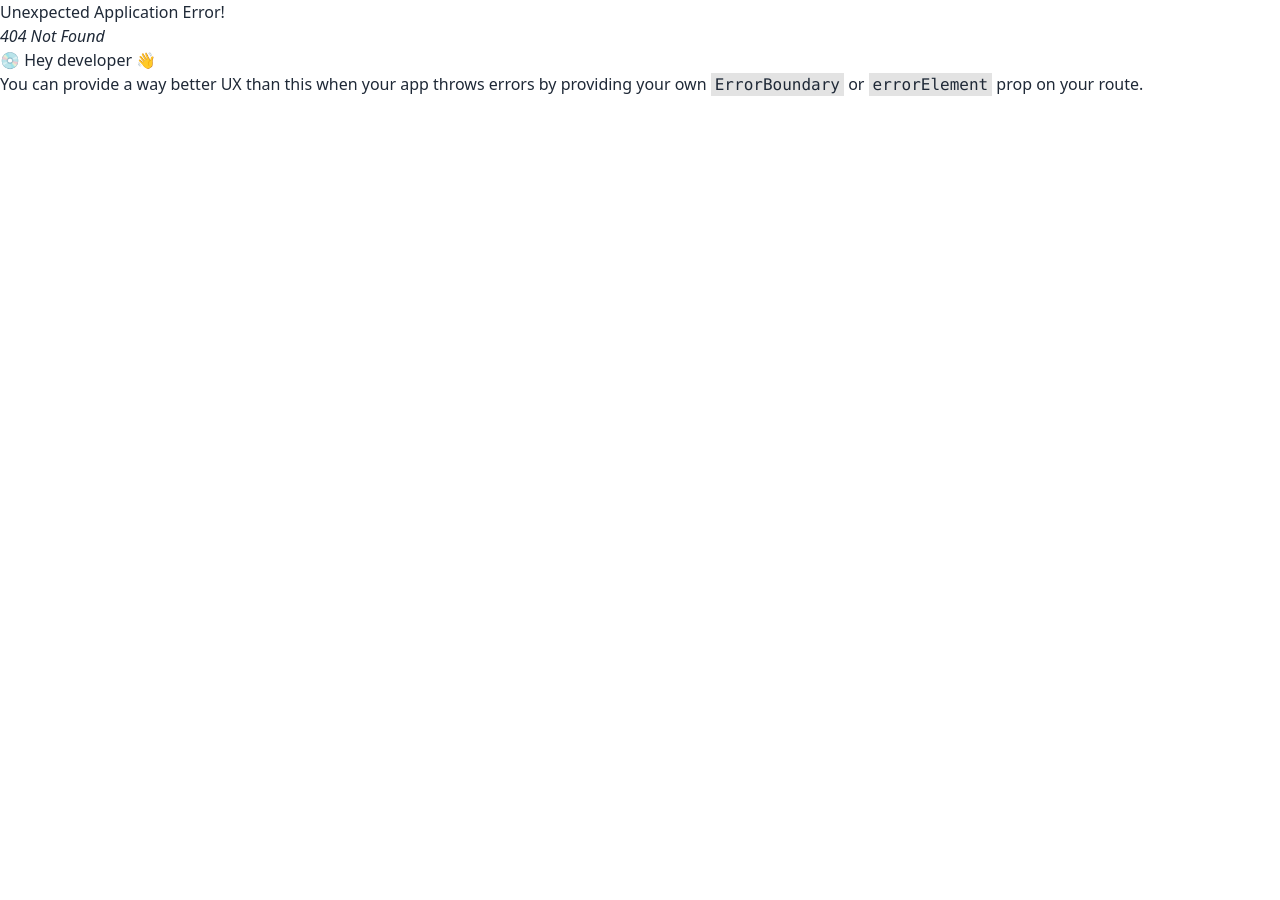
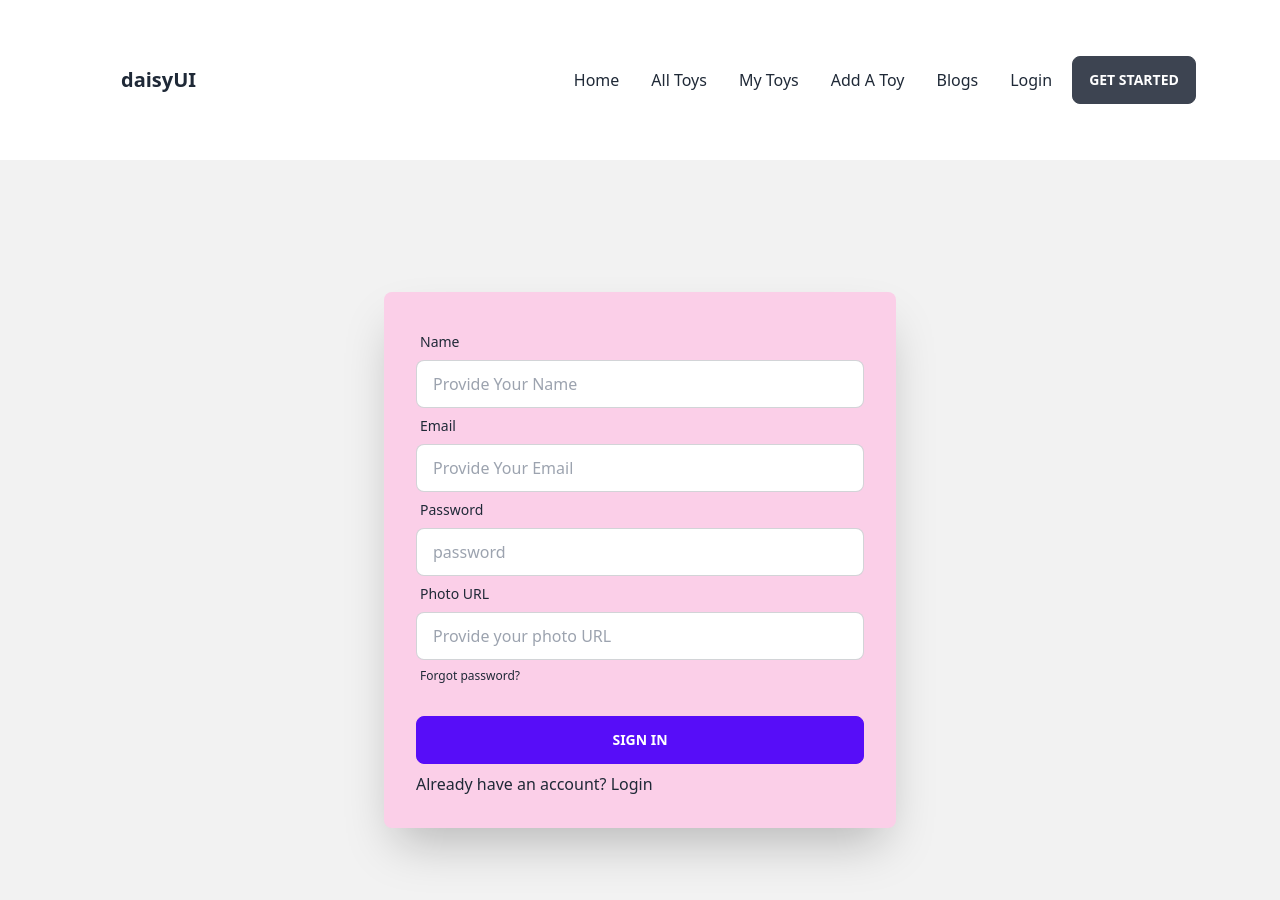
Before and after one commit to mim2041/disny-dolls-gallery-client, a React (Vite) app: page /signIn in a window 1280 px wide. Before the commit this address had no page. Shown: the top 900 px of the page. Before the commit the page ends 800 px from the top, so only its background shows below. Built offline with nearby package versions, Linux system fonts and the light colour scheme.

Commit message:
sign in page designed

```diff
--- /dev/null
+++ b/src/Login/Login.jsx
@@ -0,0 +1,39 @@
+import { Link } from "react-router-dom";
+
+
+const Login = () => {
+    return (
+        <div>
+            <div className="hero min-h-screen bg-base-200">
+
+                <div className="card flex-shrink-0 w-full w-2/5 shadow-2xl bg-base-100">
+                <div className="card-body">
+                    <form>
+                        <div className="form-control">
+                        <label className="label">
+                            <span className="label-text">Email</span>
+                        </label>
+                        <input type="text" placeholder="email" name="email" className="input input-bordered" />
+                        </div>
+                        <div className="form-control">
+                        <label className="label">
+                            <span className="label-text">Password</span>
+                        </label>
+                        <input type="text" placeholder="password" name="password" className="input input-bordered" />
+                        <label className="label">
+                            <a href="#" className="label-text-alt link link-hover">Forgot password?</a>
+                        </label>
+                        </div>
+                        <div className="form-control mt-6">
+                        <button className="btn btn-primary">Login</button>
+                        </div>
+                    </form>
+                    <p>Do not have an account? <Link to="/signIn"><span>Create an Account</span></Link></p>
+                </div>
+                </div>
+            </div>
+        </div>
+    );
+};
+
+export default Login;
--- /dev/null
+++ b/src/Login/SignIn.jsx
@@ -0,0 +1,50 @@
+import { Link } from "react-router-dom";
+
+
+const SignIn = () => {
+    return (
+        <div>
+            <div className="hero min-h-screen bg-base-200">
+                <div className="card flex-shrink-0 w-full max-w-lg shadow-2xl bg-base-100">
+                <div className="card-body bg-pink-200 rounded-lg">
+                    <form>
+                        <div className="form-control">
+                        <label className="label">
+                            <span className="label-text">Name</span>
+                        </label>
+                        <input type="text" placeholder="Provide Your Name" name="name" className="input input-bordered" />
+                        </div>
+                        <div className="form-control">
+                        <label className="label">
+                            <span className="label-text">Email</span>
+                        </label>
+                        <input type="email" placeholder="Provide Your Email" name="email" className="input input-bordered" />
+                        </div>
+                        <div className="form-control">
+                        <label className="label">
+                            <span className="label-text">Password</span>
+                        </label>
+                        <input type="password" placeholder="password" name="password" className="input input-bordered" />
+                        </div>
+                        <div className="form-control">
+                        <label className="label">
+                            <span className="label-text">Photo URL</span>
+                        </label>
+                        <input type="text" placeholder="Provide your photo URL" name="photo" className="input input-bordered" />
+                        <label className="label">
+                            <a href="#" className="label-text-alt link link-hover">Forgot password?</a>
+                        </label>
+                        </div>
+                        <div className="form-control mt-6">
+                        <button className="btn btn-primary">Sign In</button>
+                        </div>
+                    </form>
+                    <p>Already have an account? <Link to="/signIn"><span>Login</span></Link></p>
+                </div>
+                </div>
+            </div>
+        </div>
+    );
+};
+
+export default SignIn;
--- /dev/null
+++ b/src/firebase/firebase.config.js
@@ -0,0 +1,19 @@
+// Import the functions you need from the SDKs you need
+import { initializeApp } from "firebase/app";
+// TODO: Add SDKs for Firebase products that you want to use
+// https://firebase.google.com/docs/web/setup#available-libraries
+
+// Your web app's Firebase configuration
+const firebaseConfig = {
+  apiKey: import.meta.env.VITE_apiKey,
+  authDomain: import.meta.env.VITE_authDomain,
+  projectId: import.meta.env.VITE_projectId,
+  storageBucket: import.meta.env.VITE_storageBucket,
+  messagingSenderId: import.meta.env.VITE_messagingSenderId,
+  appId: import.meta.env.VITE_appId
+};
+
+// Initialize Firebase
+const app = initializeApp(firebaseConfig);
+
+export default app;
--- a/src/shared/Navbar/Navbar.jsx
+++ b/src/shared/Navbar/Navbar.jsx
@@ -1,9 +1,39 @@
+import { Link } from "react-router-dom";
 
 
 const Navbar = () => {
     return (
-        <div>
-
+        <div className="mx-24 my-12">
+            <div className="navbar bg-base-100">
+                <div className="navbar-start">
+                    <div className="dropdown">
+                    <label tabIndex={0} className="btn btn-ghost lg:hidden">
+                        <svg xmlns="http://www.w3.org/2000/svg" className="h-5 w-5" fill="none" viewBox="0 0 24 24" stroke="currentColor"><path strokeLinecap="round" strokeLinejoin="round" strokeWidth="2" d="M4 6h16M4 12h8m-8 6h16" /></svg>
+                    </label>
+                    <ul tabIndex={0} className="menu menu-compact dropdown-content mt-3 p-2 shadow bg-base-100 rounded-box w-52">
+                        <li><a>Home</a></li>
+                        <li><a className="justify-between"> All Toys</a></li>
+                        <li><a>My Toys</a></li>
+                        <li><a>Add A Toy</a></li>
+                        <li><a>Blogs</a></li>
+                    </ul>
+                    </div>
+                    <a className="btn btn-ghost normal-case text-xl">daisyUI</a>
+                </div>
+                <div className="navbar-center hidden lg:flex">
+                    <ul className="menu menu-horizontal px-1">
+                        <li><a>Home</a></li>
+                        <li><a>All Toys</a></li>
+                        <li><a>My Toys</a></li>
+                        <li><a>Add A Toy</a></li>
+                        <li><a>Blogs</a></li>
+                        <li><Link to="/login">Login</Link></li>
+                    </ul>
+                </div>
+                <div>
+                    <button className="btn">get started</button>
+                </div>
+            </div>
         </div>
     );
 };
```
Also changed, not shown: src/Routes/Routes.jsx (+10 -0 lines), .eslintrc.cjs, src/provider/AuthProvider.jsx (added).
